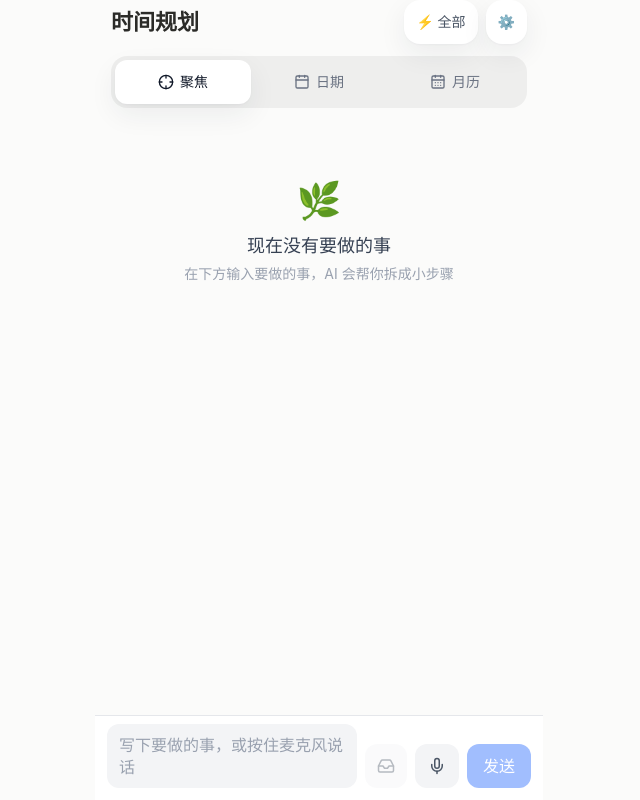
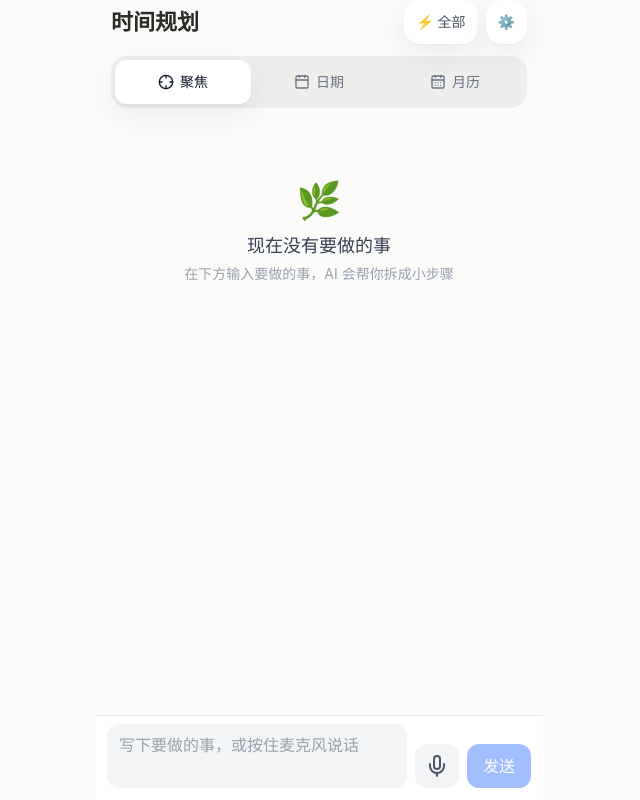
Before and after one commit to VVVVure/Time-management, a React (Vite) app in the folder todo-planner/: page / in a window 1280 px wide. Shown: the whole page, without its empty margins (321-961 px from the left). Built offline with nearby package versions, Linux system fonts and the light colour scheme.

Commit message:
输入栏：固定底部加固（interactive-widget）、删除杂物箱按钮、放大麦克风图标

```diff
--- a/todo-planner/index.html
+++ b/todo-planner/index.html
@@ -4,7 +4,7 @@
     <meta charset="UTF-8" />
     <meta
       name="viewport"
-      content="width=device-width, initial-scale=1.0, viewport-fit=cover"
+      content="width=device-width, initial-scale=1.0, viewport-fit=cover, interactive-widget=resizes-content"
     />
     <meta name="theme-color" content="#3b63f6" />
     <link rel="icon" type="image/svg+xml" href="/favicon.svg" />
--- a/todo-planner/src/components/InputBar.tsx
+++ b/todo-planner/src/components/InputBar.tsx
@@ -1,5 +1,5 @@
 import { motion } from 'framer-motion';
-import { Inbox, Loader2, Mic } from 'lucide-react';
+import { Loader2, Mic } from 'lucide-react';
 import { useState } from 'react';
 import { getSettings } from '../db';
 import { useKeyboardInset } from '../useKeyboardInset';
@@ -7,11 +7,12 @@ import { useVoiceRecorder } from '../useVoiceRecorder';
 
 interface Props {
   onSend: (text: string) => Promise<void>;
+  // 杂物箱入口暂时移除，但保留这个 prop 以兼容 App.tsx 现有的调用（不在此渲染入口）
   onBrainDump?: (text: string) => void;
   disabled?: boolean;
 }
 
-function InputBar({ onSend, onBrainDump, disabled = false }: Props) {
+function InputBar({ onSend, disabled = false }: Props) {
   const [text, setText] = useState('');
   const [sending, setSending] = useState(false);
   const keyboardInset = useKeyboardInset();
@@ -30,13 +31,6 @@ function InputBar({ onSend, onBrainDump, disabled = false }: Props) {
     setSending(true);
     setText('');
     onSend(value).finally(() => setSending(false));
-  };
-
-  const handleBrainDump = () => {
-    const value = text.trim();
-    if (!value || sending || disabled) return;
-    setText('');
-    onBrainDump?.(value);
   };
 
   const handleMicDown = (e: React.PointerEvent<HTMLButtonElement>) => {
@@ -82,16 +76,6 @@ function InputBar({ onSend, onBrainDump, disabled = false }: Props) {
             style={{ fontSize: 16 }}
           />
 
-          <button
-            type="button"
-            onClick={handleBrainDump}
-            disabled={!text.trim() || sending || disabled}
-            aria-label="存进杂物箱"
-            className="h-11 shrink-0 rounded-xl bg-gray-100 px-3 text-gray-600 transition disabled:opacity-40"
-          >
-            <Inbox size={18} />
-          </button>
-
           <motion.button
             type="button"
             onPointerDown={handleMicDown}
@@ -117,9 +101,9 @@ function InputBar({ onSend, onBrainDump, disabled = false }: Props) {
             )}
             <span className="relative flex items-center gap-1">
               {voice.status === 'uploading' ? (
-                <Loader2 size={18} className="animate-spin" />
+                <Loader2 size={24} className="animate-spin" />
               ) : (
-                <Mic size={18} />
+                <Mic size={24} />
               )}
               {voice.status === 'recording' && (
                 <span className="text-xs tabular-nums">{voice.elapsed}s</span>
--- a/todo-planner/src/useKeyboardInset.ts
+++ b/todo-planner/src/useKeyboardInset.ts
@@ -18,9 +18,11 @@ export function useKeyboardInset(): number {
     update();
     vv.addEventListener('resize', update);
     vv.addEventListener('scroll', update);
+    window.addEventListener('resize', update);
     return () => {
       vv.removeEventListener('resize', update);
       vv.removeEventListener('scroll', update);
+      window.removeEventListener('resize', update);
     };
   }, []);
 
```
